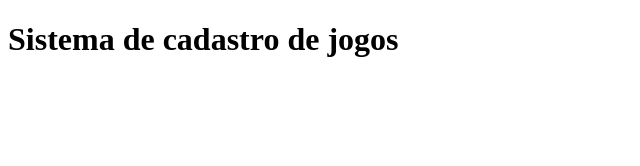
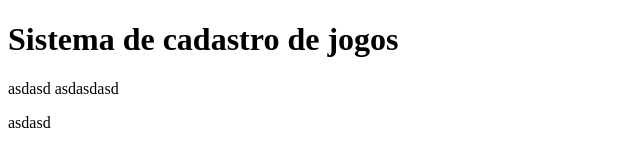
Before and after one commit to LucasLucky1/sistema-de-cadastro, a plain HTML site: page index.html in a window 1280 px wide. Shown: the whole page, without its empty margins (0-640 px from the left). Drawn offline with Linux system fonts and the light colour scheme.

Commit message:
testando push

```diff
--- a/app.js
+++ b/app.js
@@ -1,2 +1,3 @@
 console.log("Rodando o sitema de gerenciamento de jogos");
 console.log("mudei o code pra fazer o pull");
+console.log("testando push")
--- a/index.html
+++ b/index.html
@@ -9,5 +9,9 @@
 <body>
     <h1>Sistema de cadastro de jogos</h1>
     <script src="app.js"></script>
+
+    asdasd
+    asdasdasd
+    <p> asdasd </p>
 </body>
 </html>
```
Also changed, not shown: 1 other file.
